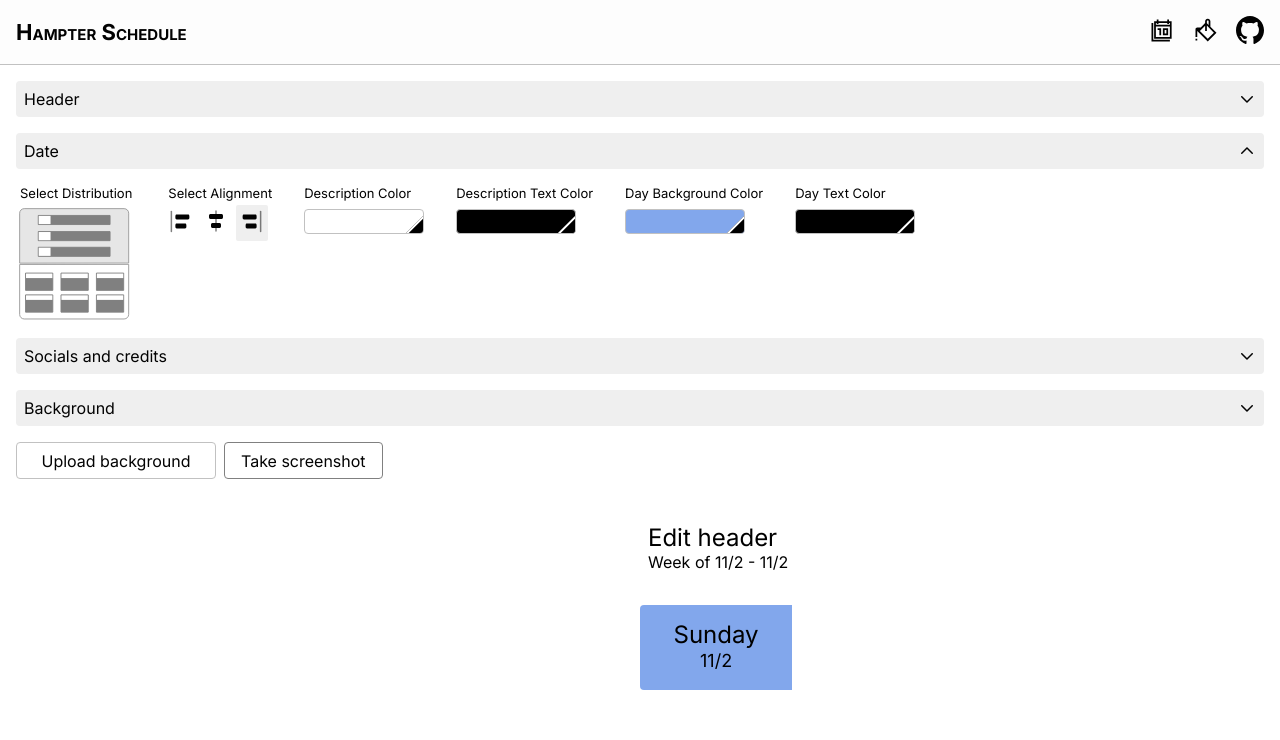
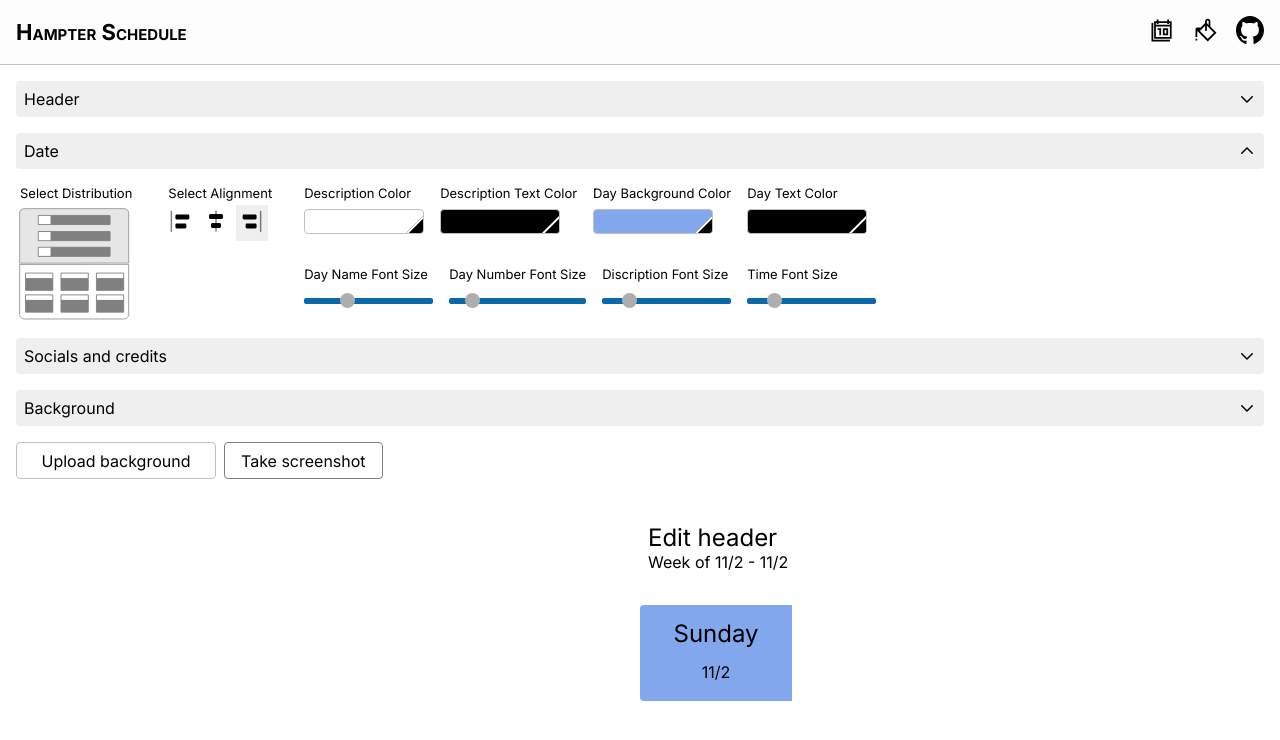
Before and after one commit to hampterworks/schedule, a Next.js app in the folder apps/web/: page /schedule/design in a window 1280 px wide. Both pictures are taken after a click on the element "Date". Shown: the top 740 px of the page. Built offline with nearby package versions, Linux system fonts and the light colour scheme.

Commit message:
Add text size controls for date and time elements (#43)
Introduced controls for adjusting text sizes of day names, day numbers, descriptions, and times in the date design settings. Enhanced the styling and structure to accommodate these new configurations.

```diff
--- a/apps/web/state/schedule.ts
+++ b/apps/web/state/schedule.ts
@@ -50,6 +50,10 @@ export type DateDesign = {
   dateDayTextColor: Color
   dateDescriptionColor: Color
   dateDescriptionTextColor: Color
+  dateDescriptionTextSize: number
+  dateTimesTextSize: number
+  dayNameTextSize: number
+  dayNumberTextSize: number
 }
 
 export type BackgroundSize = 'auto' | 'cover' | 'contain' | string
@@ -115,6 +119,10 @@ export type DesignStateReducers = {
   setDateDescriptionTextColor: ColorFn,
   setDateDayColor: ColorFn,
   setDateDayTextColor: ColorFn,
+  setDateDescriptionTextSize: (size: number) => void,
+  setDateTimesTextSize: (size: number) => void,
+  setDayNameTextSize: (size: number) => void,
+  setDayNumberTextSize: (size: number) => void,
   setBackgroundColor: ColorFn,
   setBackgroundSize: (backgroundSize: BackgroundSize) => void,
   setBackgroundPosition: (backgroundPosition: BackgroundPosition) => void,
@@ -152,6 +160,10 @@ let initialState: ScheduleState = {
     dateDayColor: { r: 130, g: 167, b: 236, a: 1 },
     dateDayTextColor: { r: 0, g: 0, b: 0, a: 1 },
     dateDescriptionTextColor: { r: 0, g: 0, b: 0, a: 1 },
+    dateDescriptionTextSize: 18,
+    dateTimesTextSize: 18,
+    dayNameTextSize: 24,
+    dayNumberTextSize: 16
   },
   socials: [{network: 'None',}],
   socialsDesign: {
@@ -239,6 +251,34 @@ let reducers: StateCreator<ScheduleStateReducers & DesignStateReducers & Schedul
         headerDesign: {
           ...state.headerDesign,
           headerTextSize: size
+        }
+      })),
+    setDateDescriptionTextSize: (size: number) => set((state) =>
+  ({
+    dateDesign: {
+      ...state.dateDesign,
+      dateDescriptionTextSize: size
+    }
+  })),
+    setDayNumberTextSize: (size: number) => set((state) =>
+      ({
+        dateDesign: {
+          ...state.dateDesign,
+          dayNumberTextSize: size
+        }
+      })),
+    setDateTimesTextSize: (size: number) => set((state) =>
+      ({
+        dateDesign: {
+          ...state.dateDesign,
+          dateTimesTextSize: size
+        }
+      })),
+    setDayNameTextSize: (size: number) => set((state) =>
+      ({
+        dateDesign: {
+          ...state.dateDesign,
+          dayNameTextSize: size
         }
       })),
     setSubHeaderFont: (font: Font) => set((state) =>
--- a/packages/ui/src/DateSection.tsx
+++ b/packages/ui/src/DateSection.tsx
@@ -7,23 +7,37 @@ import styled from "styled-components";
 import AlignmentPicker from "./components/AlignmentPicker";
 import ColorPicker from "./components/ColorPicker";
 import DistributionPicker from "./components/DistributionPicker";
+import RangeSlider from "./components/RangeSlider";
 
 const DateContainer = styled.div`
     display: flex;
     gap: 32px;
 `
+const ControlsWrapper = styled.div`
+    display: flex;
+    flex-direction: column;
+    gap: 32px;
+    > div {
+        display: flex;
+        gap: 16px;
+    }
+`
 
 /**
- * Type representing the properties for the DateController component.
- *
+ * Props for the DateController component.
  * @typedef {Object} DateControllerProps
  * @property {DateDesign} dateDesign - The design configuration for the date.
- * @property {AlignmentFn} setDateAlignment - The function to set the alignment of the date.
- * @property {ColorFn} setDateDescriptionColor - The function to set the color of the date description.
- * @property {ColorFn} setDateDescriptionTextColor - The function to set the text color of the date description.
- * @property {ColorFn} setDateDayColor - The function to set the color of the date day.
- * @property {ColorFn} setDateDayTextColor - The function to set the text color of the date day.
- * @property {React.ComponentPropsWithoutRef<'section'>} - The remaining props for the DateController component.
+ * @property {AlignmentFn} setDateAlignment - A function to set the alignment of the date.
+ * @property {DistributionFn} setDistributionAlignment - A function to set the distribution alignment of the date.
+ * @property {ColorFn} setDateDescriptionColor - A function to set the color of the date description.
+ * @property {ColorFn} setDateDescriptionTextColor - A function to set the color of the date description text.
+ * @property {ColorFn} setDateDayColor - A function to set the color of the date day.
+ * @property {ColorFn} setDateDayTextColor - A function to set the color of the date day text.
+ * @property {Function} setDateDescriptionTextSize - A function to set the size of the date description text.
+ * @property {Function} setDateTimesTextSize - A function to set the size of the date times text.
+ * @property {Function} setDayNameTextSize - A function to set the size of the day name text.
+ * @property {Function} setDayNumberTextSize - A function to set the size of the day number text.
+ * @property {React.ComponentPropsWithoutRef<'section'>} [additionalProps] - Additional props for the underlying section element.
  */
 type DateControllerProps = {
   dateDesign: DateDesign
@@ -33,23 +47,29 @@ type DateControllerProps = {
   setDateDescriptionTextColor: ColorFn
   setDateDayColor: ColorFn
   setDateDayTextColor: ColorFn
+  setDateDescriptionTextSize: (size: number) => void
+  setDateTimesTextSize: (size: number) => void
+  setDayNameTextSize: (size: number) => void
+  setDayNumberTextSize: (size: number) => void
 } & React.ComponentPropsWithoutRef<'section'>
 
 /**
- * DateController component.
+ * DateSection component is used to display and control the design settings for a date section.
  *
  * @component
- * @subcategory Controllers
- *
- * @param {object} props - React props object.
- * @param {object} dateDesign - Date design object.
- * @param {function} setDateAlignment - Function to set date alignment.
- * @param {function} setDateDescriptionColor - Function to set date description color.
- * @param {function} setDateDescriptionTextColor - Function to set date description text color.
- * @param {function} setDateDayColor - Function to set date day background color.
- * @param {function} setDateDayTextColor - Function to set date day text color.
- *
- * @returns {JSX.Element} DateController component.
+ * @param {Object} props - The props for the DateSection component
+ * @param {Object} props.dateDesign - The design settings for the date section
+ * @param {Function} props.setDateAlignment - The function to set the date alignment
+ * @param {Function} props.setDistributionAlignment - The function to set the distribution alignment
+ * @param {Function} props.setDateDescriptionColor - The function to set the description color
+ * @param {Function} props.setDateDescriptionTextColor - The function to set the description text color
+ * @param {Function} props.setDateDayColor - The function to set the day background color
+ * @param {Function} props.setDateDayTextColor - The function to set the day text color
+ * @param {Function} props.setDayNumberTextSize - The function to set the day number font size
+ * @param {Function} props.setDateDescriptionTextSize - The function to set the description font size
+ * @param {Function} props.setDateTimesTextSize - The function to set the time font size
+ * @param {Function} props.setDayNameTextSize - The function to set the day name font size
+ * @returns {React.FC} - The DateSection component
  */
 const DateSection: React.FC<DateControllerProps> = (
   {
@@ -60,6 +80,10 @@ const DateSection: React.FC<DateControllerProps> = (
     setDateDescriptionTextColor,
     setDateDayColor,
     setDateDayTextColor,
+    setDayNumberTextSize,
+    setDateDescriptionTextSize,
+    setDateTimesTextSize,
+    setDayNameTextSize,
     ...props
   }) => {
 
@@ -73,6 +97,8 @@ const DateSection: React.FC<DateControllerProps> = (
         alignment={dateDesign.dateAlignment}
         setAlignment={setDateAlignment}
       />
+      <ControlsWrapper>
+        <div>
           <ColorPicker
             title='Description Color'
             colorValue={dateDesign.dateDescriptionColor}
@@ -93,6 +119,46 @@ const DateSection: React.FC<DateControllerProps> = (
             colorValue={dateDesign.dateDayTextColor}
             setColor={setDateDayTextColor}
           />
+        </div>
+        <div>
+          <RangeSlider
+            label='Day Name Font Size'
+            value={dateDesign.dayNameTextSize}
+            min={10}
+            max={55}
+            onSelected={event => {
+              setDayNameTextSize(parseInt(event))
+            }}
+          />
+          <RangeSlider
+            label='Day Number Font Size'
+            value={dateDesign.dayNumberTextSize}
+            min={10}
+            max={55}
+            onSelected={event => {
+              setDayNumberTextSize(parseInt(event))
+            }}
+          />
+          <RangeSlider
+            label='Discription Font Size'
+            value={dateDesign.dateDescriptionTextSize}
+            min={10}
+            max={55}
+            onSelected={event => {
+              setDateDescriptionTextSize(parseInt(event))
+            }}
+          />
+          <RangeSlider
+            label='Time Font Size'
+            value={dateDesign.dateTimesTextSize}
+            min={10}
+            max={55}
+            onSelected={event => {
+              setDateTimesTextSize(parseInt(event))
+            }}
+          />
+        </div>
+      </ControlsWrapper>
     </DateContainer>
   </CollapsibleSection>
 }
--- a/packages/ui/src/DesignDisplay.tsx
+++ b/packages/ui/src/DesignDisplay.tsx
@@ -7,7 +7,8 @@ import {
   BackgroundPosition,
   BackgroundSize,
   Color,
-  DateDesign, Distribution,
+  DateDesign,
+  Distribution,
   HeaderDesign,
   SocialNetworks,
   Socials,
@@ -137,7 +138,11 @@ const DateWrapper = styled.ul<{ $alignment: Alignment, $distribution: Distributi
     }};
 `
 
-const DateItem = styled.li<{ $backgroundColor: Color, $textColor: Color, $distribution: Distribution }>`
+const DateItem = styled.li<{
+  $backgroundColor: Color,
+  $textColor: Color,
+  $distribution: Distribution,
+}>`
     width: 100%;
     display: flex;
     border-radius: 4px;
@@ -166,34 +171,42 @@ const DateItem = styled.li<{ $backgroundColor: Color, $textColor: Color, $distri
         ${props.$backgroundColor.a})`};
 `
 
-const DayName = styled.div<{ $backgroundColor: Color, $textColor: Color, $distribution: Distribution }>`
+const DayName = styled.div<{
+  $backgroundColor: Color,
+  $textColor: Color,
+  $distribution: Distribution,
+  $dayNameTextSize: number,
+  $dayNumberTextSize: number
+}>`
     display: flex;
     position: relative;
     padding: 18px;
     align-items: center;
-    font-size: 24px;
     background: ${props => props.$backgroundColor};
+
+    span:first-of-type {
+        font-size: ${props => `${props.$dayNameTextSize}px`};
+    }
+    span:last-of-type {
+        font-size: ${props => `${props.$dayNumberTextSize}px`};
+    }
 
     ${props => {
         if (props.$distribution === 'list') {
             return css`
                 flex-direction: column;
-                gap: 4px;
+                gap: ${props.$dayNumberTextSize > 35 ? '1.5em' : '1em'};
                 flex-basis: 200px;
                 border-radius: 4px 0 0 4px;
                 justify-content: center;
-
-                span:last-of-type {
-                    font-size: 18px;
-                }
             `
         } else if (props.$distribution === 'column') {
             return css`
                 gap: 8px;
                 border-radius: 4px 4px 0 0;
+
                 span:last-of-type {
                     position: absolute;
-                    font-size: 16px;
                     right: 16px;
                 }
             `
@@ -217,7 +230,7 @@ const DayDetailsWrapper = styled.div<{ $distribution: Distribution }>`
     width: 100%;
     display: flex;
     padding: 16px;
-    gap: 8px;
+    gap: 0.5em;
     flex-direction: column;
     align-items: center;
 
@@ -227,18 +240,19 @@ const DayDetailsWrapper = styled.div<{ $distribution: Distribution }>`
                 justify-content: space-around;
             `
         } else if (props.$distribution === 'column') {
-          return css`
-              justify-content: center;
-              text-align: center;
-          `
+            return css`
+                justify-content: center;
+                text-align: center;
+            `
         }
     }};
 `
-const DayDescription = styled.div`
-    font-size: 18px;
+const DayDescription = styled.div<{ $dateDescriptionTextSize: number }>`
+    font-size: ${props => `${props.$dateDescriptionTextSize}px`};
     font-weight: bold;
 `
-const TimesWrapper = styled.div`
+const TimesWrapper = styled.div<{ $dateTimesTextSize: number }>`
+    font-size: ${props => `${props.$dateTimesTextSize}px`};
     justify-self: flex-end;
 `
 
@@ -637,15 +651,21 @@ const DesignDisplay: React.FC<DesignDisplayProps> = (
                 $textColor={dateDesign.dateDayTextColor}
                 $distribution={dateDesign.dateDistribution}
                 $backgroundColor={dateDesign.dateDayColor}
+                $dayNameTextSize={dateDesign.dayNameTextSize}
+                $dayNumberTextSize={dateDesign.dayNumberTextSize}
               >
                 <span>{day}</span>
                 <span>{dayDate}</span>
               </DayName>
               <DayDetailsWrapper $distribution={dateDesign.dateDistribution}>
-                <DayDescription>{template.description}</DayDescription>
+                <DayDescription $dateDescriptionTextSize={dateDesign.dateDescriptionTextSize}>
+                  {template.description}
+                </DayDescription>
                 {
                   localTime !== undefined && template.wholeDay !== true &&
-                  <TimesWrapper>{`${localTime} ${timeZoneList.length !== 0 ? '/ ' : ''}${timeZoneList.join(" / ")}`}</TimesWrapper>
+                  <TimesWrapper $dateTimesTextSize={dateDesign.dateTimesTextSize}>
+                    {`${localTime} ${timeZoneList.length !== 0 ? '/ ' : ''}${timeZoneList.join(" / ")}`}
+                  </TimesWrapper>
                 }
               </DayDetailsWrapper>
             </DateItem>
```
Also changed, not shown: apps/web/app/design/page.tsx (+8 -0 lines). Lines whose indentation alone changed are shown as unchanged.
